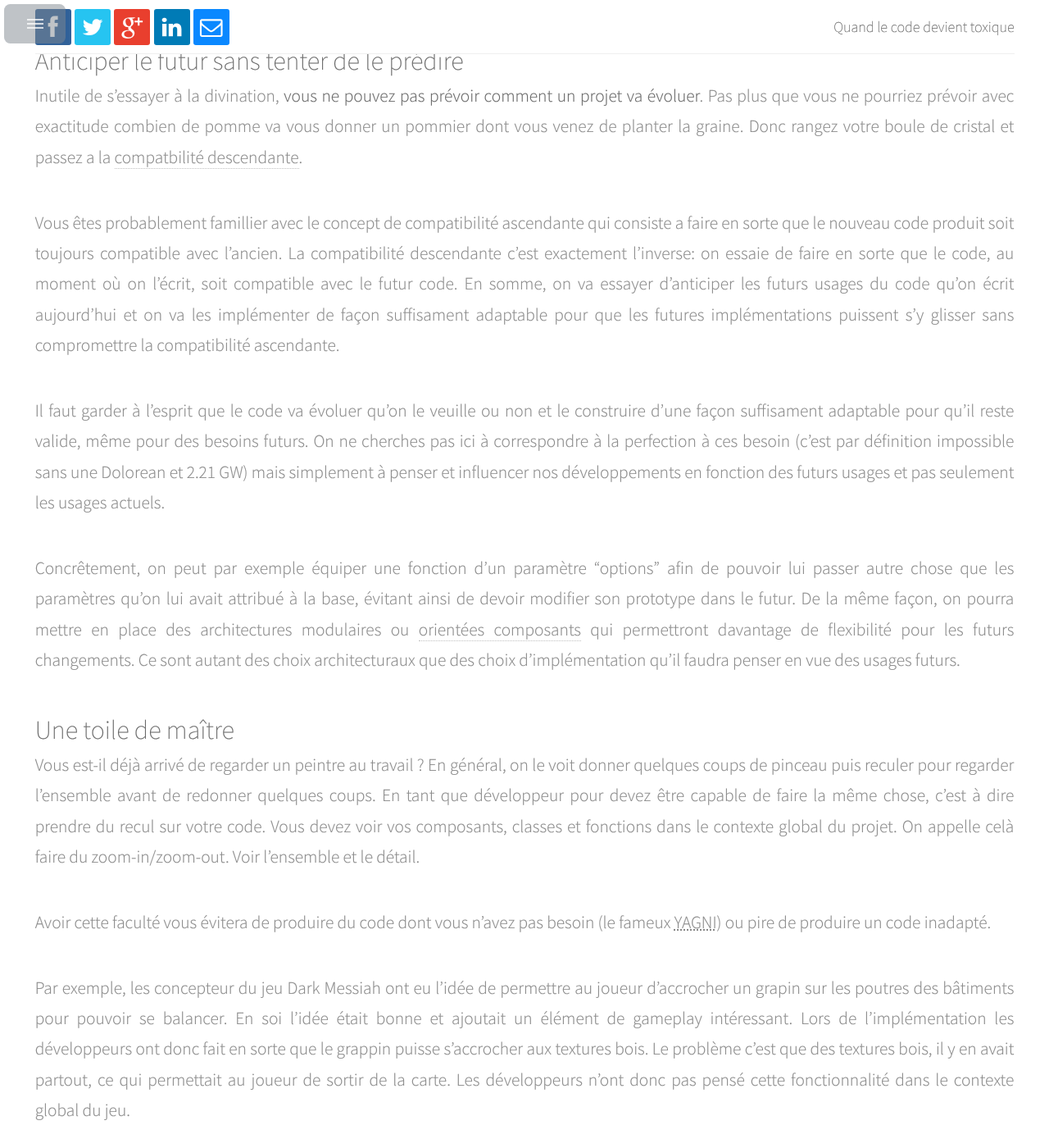
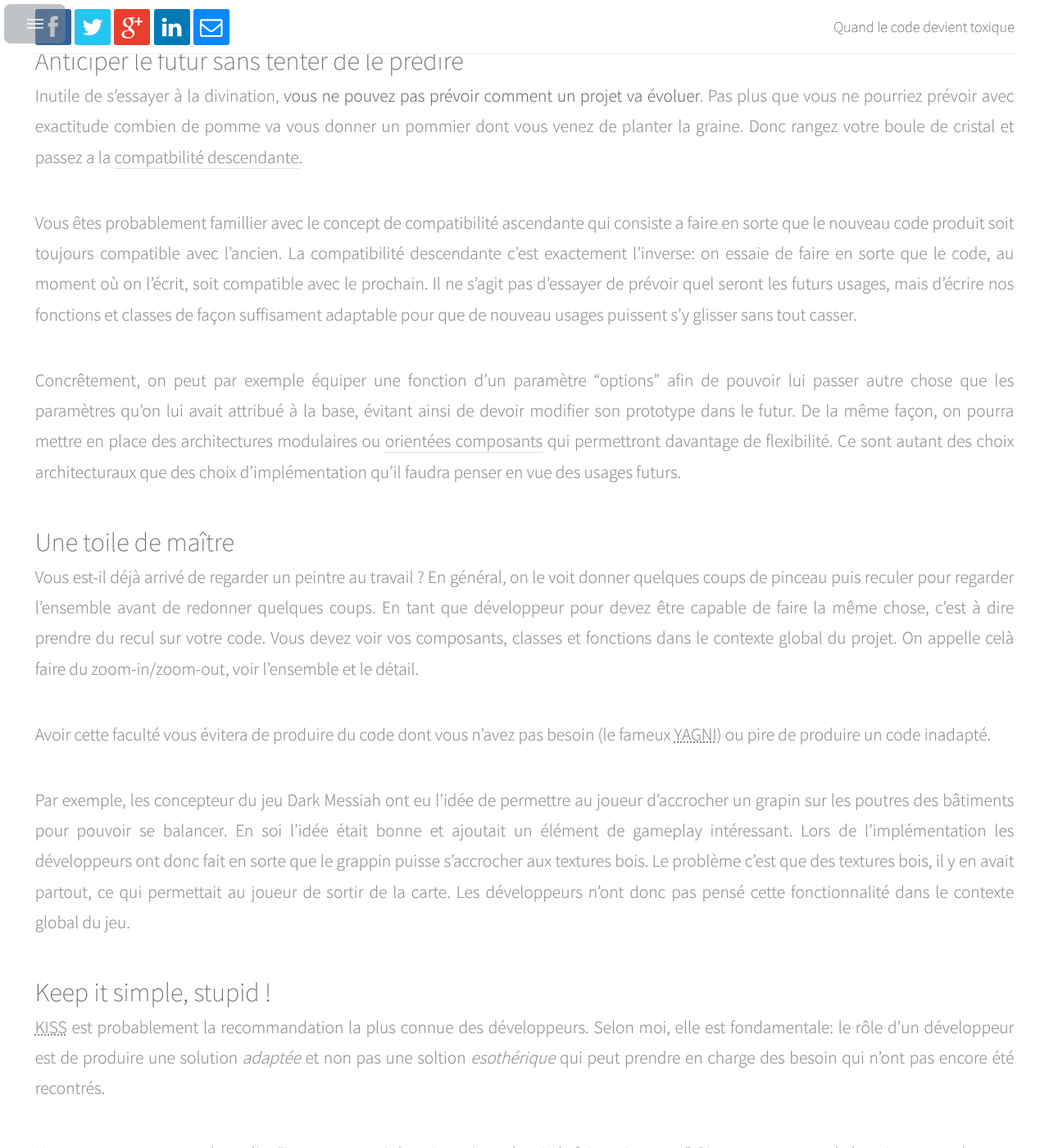
Before and after one commit to bdelespierre/bdelespierre.github.io, a Jekyll site: the page built from _posts/2014-03-28-quand-le-code-devient-toxique.md, in a window 1280 px wide and 1400 px high, scrolled down 5178 px. Shown: the whole window at 82% size. Built offline with Jekyll 4.4.1, drawn with Linux system fonts in a browser that asks for light colours; nearby versions of some CDN libraries; Markdown is read by kramdown in place of the engine named in the settings; comment, search, counter and statistics services are not loaded; some of the changed text lies outside the part shown.

Commit message:
fixing typos

```diff
--- a/_posts/2014-03-28-quand-le-code-devient-toxique.md
+++ b/_posts/2014-03-28-quand-le-code-devient-toxique.md
@@ -20,16 +20,16 @@
 
 J'ai donc dû faire évoluer l'outil pour correspondre aux besoins du projet, ajoutant de nouvelles fonctionnalités, patchant des segments de code non testés. A chaque commit, le volume de code de l'outil augmentait de même que sa complexité. Puis, une fois le projet fini, la mise en production et les retours d'expérience utilisateur ont déclenché l'avalanche de rapports de bugs qu'il a fallu patcher en urgence, augmentant encore le volume et la complexité du code. Quand je me suis rendu compte que tous ces changements avaient tendance à se marcher dessus et qu'on était rentré dans la dynamique malsaine de devoir changer un outil générique pour correspondre à des besoins fonctionnels, il était déjà trop tard. Nous étions partis dans le cycle des projets et nous n'avions plus le temps pour réécrire proprement ce qui n'allait pas.
 
-Un an et quelques projets plus loin, j'ai dû arrêter les développements sur cet outil et en proposer un nouveau. Je venais de reproduire ce que d'autres développeurs avaient fait avant moi: j'avais érodé le projet à tel point que son code source devenait un cauchemard, même pour son concepteur. Manque de conception en amont, problème de visibilité et d'anticipation des besoins, inexpérience, La somme de tous ces facteurs avait produit un outil peu robuste et chaque évolution ou patch que j'ai dû y apporter ont été comme une goutte d'acide versée sur le code, le grignottant petit à petit. Le projet était devenu __toxique__.
+Un an et quelques projets plus loin, j'ai dû arrêter les développements sur cet outil et en proposer un nouveau. Je venais de reproduire ce que d'autres développeurs avaient fait avant moi: j'avais érodé le projet à tel point que son code source devenait un cauchemard, même pour son auteur. Manque de conception en amont, problème de visibilité et d'anticipation des besoins, inexpérience, La somme de tous ces facteurs avait produit un outil peu robuste et chaque évolution ou patch que j'ai dû y apporter ont été comme une goutte d'acide versée sur le code, le grignottant petit à petit. Le projet était devenu __toxique__.
 
 Cette histoire m'a fait comprendre qu'une application ne nait pas naturellement pourrie, elle le devient. La cause directe est bien entendu les nombreux changement qu'elle subit au cours de sa vie et donc plus elle est vieille et plus vous avez de chance de vous arracher les cheveux à la maintenir mais la véritable cause réside dans sa conception: __l'effet corrosif des changements est amplifié par un design bancal, simpliste voire simplement court-termiste__.
 
 ## La toxicité
 
 > La toxicité (du grec τοξικότητα toxikótêta) est la mesure de la capacité d’une substance à provoquer des effets néfastes et mauvais pour la santé ou la survie chez toute forme de vie, qu'il s'agisse de la vitalité de l'entité ou d'une de ses parties.
-> (source [Wikipedia](http://fr.wikipedia.org/wiki/Toxicit%C3%A9))
+> _(source [Wikipedia](http://fr.wikipedia.org/wiki/Toxicit%C3%A9))_
 
-Qu'un composant manque de rigueur dans sa conception, qu'un patch soit fait à l'arrache parce qu'on a pas le temps, qu'ils soit impossible de développer proprement car le code n'a pas été prévu pour être modifié, dans tous ces cas de figure on est en précence de toxicité car tout ce qu'on fait sera néfaste au projet à plus ou moins long terme. Dans l'entreprise tout le monde à l'air d'être conscient, à différent niveau, que l'application sent le vieux pâté. Mais quand il s'agit de déterminer à quel point, les avis divergent. C'est pourquoi [Erik Dörnenburg](http://erik.doernenburg.com/) dans son article [How toxic is your code?](http://erik.doernenburg.com/2008/11/how-toxic-is-your-code/) (a quel point votre code est-il toxique ?) a immaginé une méthode de mesure simple:
+Qu'un composant manque de rigueur dans sa conception, qu'un patch soit fait à l'arrache par manque de temps, qu'ils soit impossible de développer proprement car le code n'a pas été prévu pour être modifié, dans tous ces cas de figure on est en précence de toxicité car tout ce qu'on fait sera néfaste au projet à plus ou moins long terme. Dans l'entreprise tout le monde à l'air d'être conscient, à différent niveau, que l'application sent le vieux pâté. Mais quand il s'agit de déterminer à quel point, les avis divergent. C'est pourquoi [Erik Dörnenburg](http://erik.doernenburg.com/) dans son article [How toxic is your code?](http://erik.doernenburg.com/2008/11/how-toxic-is-your-code/) (a quel point votre code est-il toxique ?) a immaginé une méthode de mesure simple:
 
 > La mesure de la toxicité [d'un composant] est basée sur des métriques et des seuils. Par exemple, la métrique de longueur d'une méthode a un seuil de 30. Si une classe contiends une méthode qui est plus longue elle obtiens un nombre de points proportionnel à la différence vis-à-vis du seuil, par exemple une méthode de 45 ligne obtiendrait un score de 1.5 parce qu'elle fait 1.5x le seuil. Le score de tous les éléments est ensuite additionné. Donc, si une classe contiens 2 méthodes, une de 45 lignes et une de 60 lignes, son score pour la longueur de ses méthode sera de 3.5 points. Ce qui signifie que les éléments ne sont pas uniquement qualifiés comme toxiques, leur score révèle également à quel point ils le sont.
 
@@ -102,27 +102,27 @@
     </tbody>
 </table>
 
-Cette table à été imaginée pour déterminer la toxicité d'une application Java. Erik Dörnenburg a d'ailleurs créé [un outil](http://erik.doernenburg.com/2013/06/toxicity-reloaded/) qui permet d'obtenir une représentation graphique de cette toxicité, mais c'est applicable à d'autres langages dans l'ensemble.
+Cette table à été imaginée pour déterminer la toxicité d'une application Java. Erik Dörnenburg a d'ailleurs créé [un outil](http://erik.doernenburg.com/2013/06/toxicity-reloaded/) qui permet d'obtenir une représentation graphique de cette toxicité, mais c'est appliquable à d'autres langages dans l'ensemble.
 
-Ces métriques et seuils ont été déterminés arbitrairement. Erik a pensé la mesure de la toxicité en opposition au concept de "mauvais code", bien trop vague, pour founir une donnée utile pour le plus grand nombre. Par exemple, en ce qui concerne la métrique de longeur de méthode, on est en droit de penser que personne ne constestera le fait qu'une méthode ne devrait pas faire plus de 30 lignes. Vous pouvez bien entendu en fonction de votre projet et de votre tolérance utiliser d'autres valeurs de seuil.
+Ces métriques et seuils ont été déterminés arbitrairement. Erik a pensé la mesure de la toxicité en opposition au concept de "mauvais code", bien trop vague, pour founir une donnée utile pour le plus grand nombre. Par exemple, en ce qui concerne la métrique "longeur de méthode", on est en droit de penser qu'une méthode ne devrait pas faire plus de 30 lignes. Vous pouvez bien entendu en fonction de votre projet et de votre tolérance utiliser d'autres valeurs de seuil.
 
 ## Que faire d'un code toxique ?
 
-S'il est avéré que le code est toxique, que faut-il en faire ? Continuer à travailler dessus ne fera que le dégrader davantage. C'est pire que du temps perdu: c'est de l'alourdissement de dette technique, donc de l'accumulation de temps à perdre à court ou moyen terme. Il faut refactorer ou recommencer.
+S'il est avéré que le code est toxique, que faut-il en faire ? Continuer à travailler dessus ne fera que le dégrader davantage. C'est pire que du temps perdu: c'est de l'alourdissement de dette technique, donc de l'accumulation de temps à perdre à court ou moyen terme. Il faut refactoriser voire tout recommencer.
 
 ### faire du refactoring
 
-Le refactoring est la discipline visant a réorganiser et nettoyer le code source d'une application en vue de l'améliorer. Il s'agit d'une étape coûteuse, surtout si elle n'est pas faite périodiquement, mais nécéssaire pour maintenir un niveau de qualité et de performances satisfaisant. Dans les cas extrêmes il vaut largement mieux repartir d'une feuille blanche plutôt que d'essayer de refactorer un code dont la toxicité à atteint son paroxysme, ça coûtera moins cher.
+Le refactoring est la discipline visant a réorganiser et nettoyer le code source d'une application en vue de l'améliorer. Il s'agit d'une étape coûteuse, surtout si elle n'est pas faite périodiquement, mais nécéssaire pour maintenir un niveau de qualité et de performances satisfaisant. Dans les cas extrêmes il vaut largement mieux repartir d'une feuille blanche plutôt que d'essayer de refactoriser un code dont la toxicité à atteint son paroxysme, ça coûtera moins cher.
 
 Avant d'aller plus loin, je tiens à préciser que vous ne pouvez pas tuer le spectre du refactoring, vous pouvez seulement l'éloigner. La méthode de mesure de toxicité expliquée plus haut peut vous aider à orienter votre refactoring sur les segments de code les plus critiques si nécéssaire.
 
 Les tests unitaires et les tests fonctionnels ont également une importance cruciale dans le processus de refactoring. Ils permettent de s'assurer que la nouvelle version est identique à l'ancienne en termes de comportements. il est souvent conseillé de mettre en place des revues de code et/ou du peer-programming (faire travailler 2 développeurs en même temps, sur la même tâche) afin d'une part de réduire le risque de régression et d'autre part pour répartir les connaissances au sein de l'équipe technique.
 
-Un bon moyen d'éviter à avoir a faire du refactoring plus tard c'est d'éviter de procrastiner. Ne dites jamais _"on fait sale aujourd'hui, on refera proprement plus tard."_ En 4 ans de développement en entreprise __ça ne m'est jamais arrivé__. Aucun chef de projet n'allouera du temps à l'amélioration du code si ça ne débouche sur aucune valeur, peu lui importera que ce soit nécéssaire à vos yeux. A vous de défendre votre steak lors des phases de planification pour que le temps qui vous est alloué sur une tâche vous permette de faire les choses proprement dès le départ.
+Un bon moyen d'éviter à avoir a faire du refactoring plus tard c'est d'éviter de procrastiner. Ne dites jamais _"on fait sale aujourd'hui, on refera proprement plus tard."_ En 5 ans de développement en entreprise __ça ne m'est jamais arrivé__. Aucun chef de projet n'allouera du temps à l'amélioration du code si ça ne débouche sur aucune valeur, peu lui importera que ce soit nécéssaire à vos yeux. A vous de défendre votre steak lors des phases de planification pour que le temps qui vous est alloué sur une tâche vous permette de faire les choses proprement dès le départ.
 
 ## Eviter de produire du code toxique
 
-En tant que développeur n'essayez pas de briller en proposant de la performance au prix de la conception, des tests et de la documentation. Réduire le temps d'une tâche à toujours un coût, gagner une heure aujourd'hui peut facilement faire boule de neige et vous en faire perdre dix plus tard. Multiplié par le nombre de tâches "amputées" qui ont étés exécutées sur un projet, on voit rapidement l'ampleur que peut prendre le problème. En somme, si vous rabottez vos tâches c'est que vous êtes d'accord avec le fait que _"ça c'est un problème pour le futur moi, j'aimerai pas être à sa place !"_
+En tant que développeur n'essayez pas de briller en proposant de la performance au prix de la conception, des tests et de la documentation. Réduire le temps d'une tâche à toujours un coût, gagner une heure aujourd'hui peut facilement faire boule de neige et vous en faire perdre dix plus tard. Multiplié par le nombre de tâches "amputées" qui ont étés exécutées sur un projet, on voit rapidement l'ampleur que peut prendre le problème. En somme, si vous rabottez vos tâches c'est que vous êtes d'accord pour vous pourrir tout seul la vie à plus ou moins court terme.
 
 Si toutefois il est impossible de faire propre (ça arrive) alors __isolez__ et __balisez__ votre "sale code" afin d'éviter que sa toxicité ne se propage à tout le projet. Tout élément fix ou patch fait en urgence doit toujours être repris dans une logique de développement complète. Il faut transformer ce patch en régression puis en évolution produit et réfléchir avec tous les intervenants du projet à comment le réintégrer proprement et sans dommage. De cette façon, vous transformez quelque chose de toxique en quelque chose de bénéfique pour le projet.
 
@@ -130,15 +130,13 @@
 
 Inutile de s'essayer à la divination, __vous ne pouvez pas prévoir comment un projet va évoluer__. Pas plus que vous ne pourriez prévoir avec exactitude combien de pomme va vous donner un pommier dont vous venez de planter la graine. Donc rangez votre boule de cristal et passez a la [compatbilité descendante](http://blog.ircmaxell.com/2013/06/backwards-compatibility-is-for-suckers.html).
 
-Vous êtes probablement famillier avec le concept de compatibilité ascendante qui consiste a faire en sorte que le nouveau code produit soit toujours compatible avec l'ancien. La compatibilité descendante c'est exactement l'inverse: on essaie de faire en sorte que le code, au moment où on l'écrit, soit compatible avec le futur code. En somme, on va essayer d'anticiper les futurs usages du code qu'on écrit aujourd'hui et on va les implémenter de façon suffisament adaptable pour que les futures implémentations puissent s'y glisser sans compromettre la compatibilité ascendante.
+Vous êtes probablement famillier avec le concept de compatibilité ascendante qui consiste a faire en sorte que le nouveau code produit soit toujours compatible avec l'ancien. La compatibilité descendante c'est exactement l'inverse: on essaie de faire en sorte que le code, au moment où on l'écrit, soit compatible avec le prochain. Il ne s'agit pas d'essayer de prévoir quel seront les futurs usages, mais d'écrire nos fonctions et classes de façon suffisament adaptable pour que de nouveau usages puissent s'y glisser sans tout casser.
 
-Il faut garder à l'esprit que le code va évoluer qu'on le veuille ou non et le construire d'une façon suffisament adaptable pour qu'il reste valide, même pour des besoins futurs. On ne cherches pas ici à correspondre à la perfection à ces besoin (c'est par définition impossible sans une Dolorean et 2.21 GW) mais simplement à penser et influencer nos développements en fonction des futurs usages et pas seulement les usages actuels.
-
-Concrêtement, on peut par exemple équiper une fonction d'un paramètre "options" afin de pouvoir lui passer autre chose que les paramètres qu'on lui avait attribué à la base, évitant ainsi de devoir modifier son prototype dans le futur. De la même façon, on pourra mettre en place des architectures modulaires ou [orientées composants](http://bdelespierre.fr/article/php-injection-de-dependances-et-composants) qui permettront davantage de flexibilité pour les futurs changements. Ce sont autant des choix architecturaux que des choix d'implémentation qu'il faudra penser en vue des usages futurs.
+Concrêtement, on peut par exemple équiper une fonction d'un paramètre "options" afin de pouvoir lui passer autre chose que les paramètres qu'on lui avait attribué à la base, évitant ainsi de devoir modifier son prototype dans le futur. De la même façon, on pourra mettre en place des architectures modulaires ou [orientées composants](http://bdelespierre.fr/article/php-injection-de-dependances-et-composants) qui permettront davantage de flexibilité. Ce sont autant des choix architecturaux que des choix d'implémentation qu'il faudra penser en vue des usages futurs.
 
 ### Une toile de maître
 
-Vous est-il déjà arrivé de regarder un peintre au travail ? En général, on le voit donner quelques coups de pinceau puis reculer pour regarder l'ensemble avant de redonner quelques coups. En tant que développeur pour devez être capable de faire la même chose, c'est à dire prendre du recul sur votre code. Vous devez voir vos composants, classes et fonctions dans le contexte global du projet. On appelle celà faire du zoom-in/zoom-out. Voir l'ensemble et le détail.
+Vous est-il déjà arrivé de regarder un peintre au travail ? En général, on le voit donner quelques coups de pinceau puis reculer pour regarder l'ensemble avant de redonner quelques coups. En tant que développeur pour devez être capable de faire la même chose, c'est à dire prendre du recul sur votre code. Vous devez voir vos composants, classes et fonctions dans le contexte global du projet. On appelle celà faire du zoom-in/zoom-out, voir l'ensemble et le détail.
 
 Avoir cette faculté vous évitera de produire du code dont vous n'avez pas besoin (le fameux <abbr title="You Ain't Gonna Need It">YAGNI</abbr>) ou pire de produire un code inadapté.
 
@@ -146,14 +144,14 @@
 
 ### Keep it simple, stupid !
 
-<abbr title="Keep It Simple Stupid">KISS</abbr> est probablement la recommandation la plus connue des développeurs. Pour moi, elle est fondamentale: le rôle d'un développeur est de produire une solution _adaptée_ et non pas une soltion _esothérique_ qui peut prendre en charge des besoin qu'on a pas encore recontré.
+<abbr title="Keep It Simple Stupid">KISS</abbr> est probablement la recommandation la plus connue des développeurs. Selon moi, elle est fondamentale: le rôle d'un développeur est de produire une solution _adaptée_ et non pas une soltion _esothérique_ qui peut prendre en charge des besoin qui n'ont pas encore été recontrés.
 
 Une erreur courante est de se dire "je peux en avoir besoin un jour alors je le fais maintenant". Si vous pensez que le besoin pourra changer, alors faites en sorte que votre composant puisse changer, n'essayez pas d'y implémenter ces changements à l'avance.
 
-De plus, il faut garder à l'esprit qu'__une solution élégante est une solution facile à écrire et à comprendre__. Selon moi, l'optimisation prématurée est la __pire erreur__ qu'un développeur puisse faire car elle mène à une complexification inutile du code et détruit aisément sa réutilisabilité (car l'optimisation se fait dans un contexte donné). Optimisez quand vous en avez réeelement besoin, pas quand ça vous chante.
+Il faut toujours garder à l'esprit qu'__une solution élégante est une solution facile à écrire et à comprendre__. L'optimisation prématurée est, à mon humble avis, la __pire erreur__ qu'un développeur puisse faire car elle mène à une complexification inutile du code et détruit aisément sa réutilisabilité - car l'optimisation se fait pour un contexte précis. Optimisez quand vous en avez réeelement besoin, pas quand ça vous chante.
 
 ## Conclusion
 
-Produire un code de qualité n'est pas un exercice facile. Chaque projet est différent de par son contexte, son entreprise et ses équipes, c'est pourquoi il n'existe pas une "méthodologie-unique-qui-marche-partout" mais une multitude de proposition, d'essais, de conseils, de bonnes pratiques et de recommandation. C'est à vous de faire votre choix avec discernement en fonction de vos besoins, de vos impératifs et de votre sensibilité.
+Produire un code de qualité n'est pas un exercice facile. Chaque projet est différent de par son contexte, son entreprise et ses équipes. C'est pourquoi il n'existe pas une "méthodologie-unique-qui-marche-partout" mais une multitude de proposition, d'essais, de conseils, de bonnes pratiques et de recommandation. C'est à vous de faire votre choix avec discernement en fonction de vos besoins, de vos impératifs et de votre sensibilité.
 
-Mais tenter d'imposer ses choix ou les prendre seul dans son coin est une erreur, le travail de développeur est un travail d'équipe. Si vous imposez vos choix, les autres développeurs freineront des deux pieds pour respecter le process. Si chacun fait sa petite méthodo dans son coin, le projet ressemblera à rien à la fin. Il faut donc faire usage de pédagogie et trouver avec l'équipe la meilleur option pour avancer vite et bien.
+Mais tenter d'imposer ses choix ou les prendre seul dans son coin est une erreur, le travail de développeur est un travail d'équipe. Si vous imposez vos choix, les autres développeurs freineront des deux pieds. Si chacun fait sa petite méthodo dans son coin, le projet ne ressemblera à rien à la fin. Il faut donc faire usage de pédagogie et trouver avec l'équipe la meilleur option pour avancer vite et bien.
```
